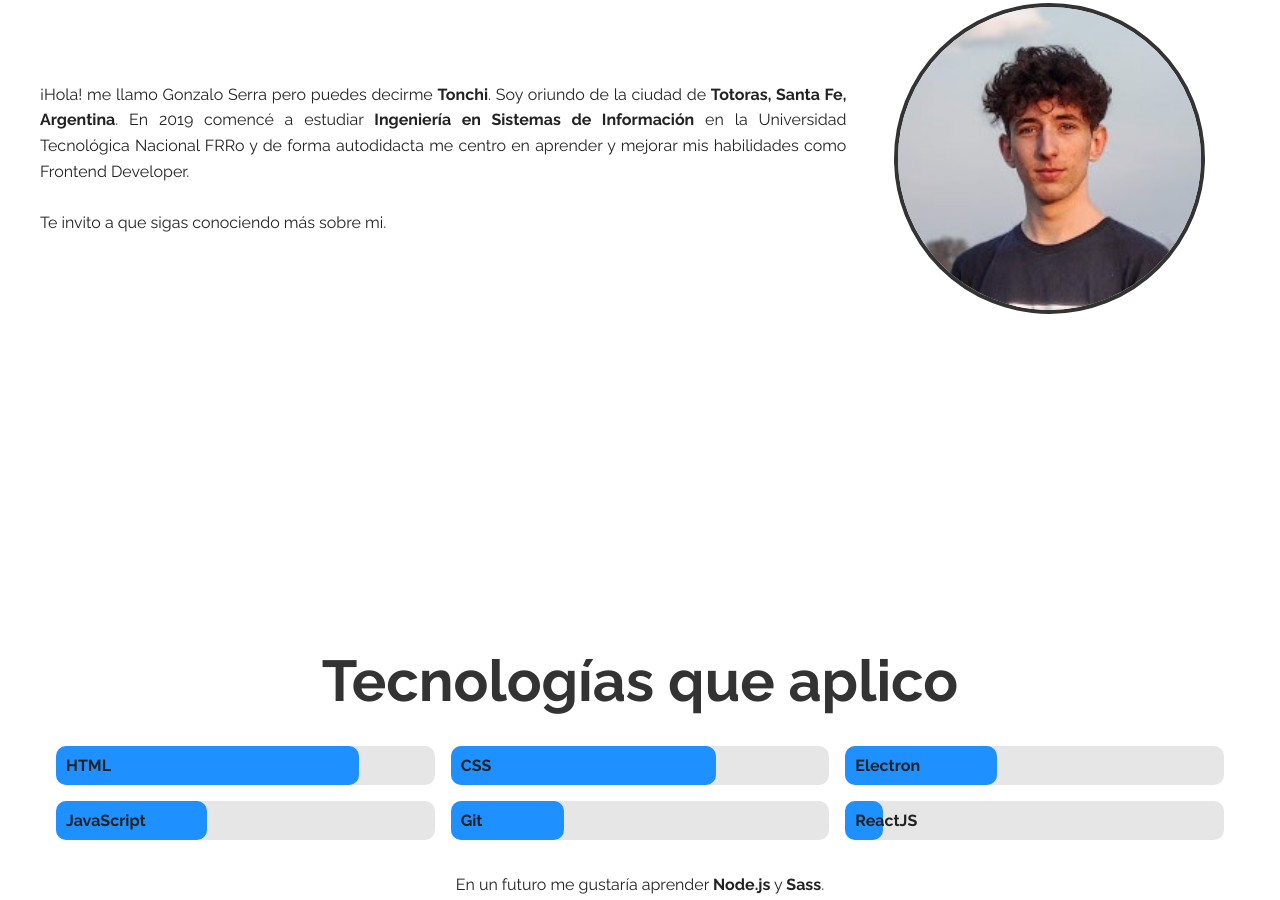
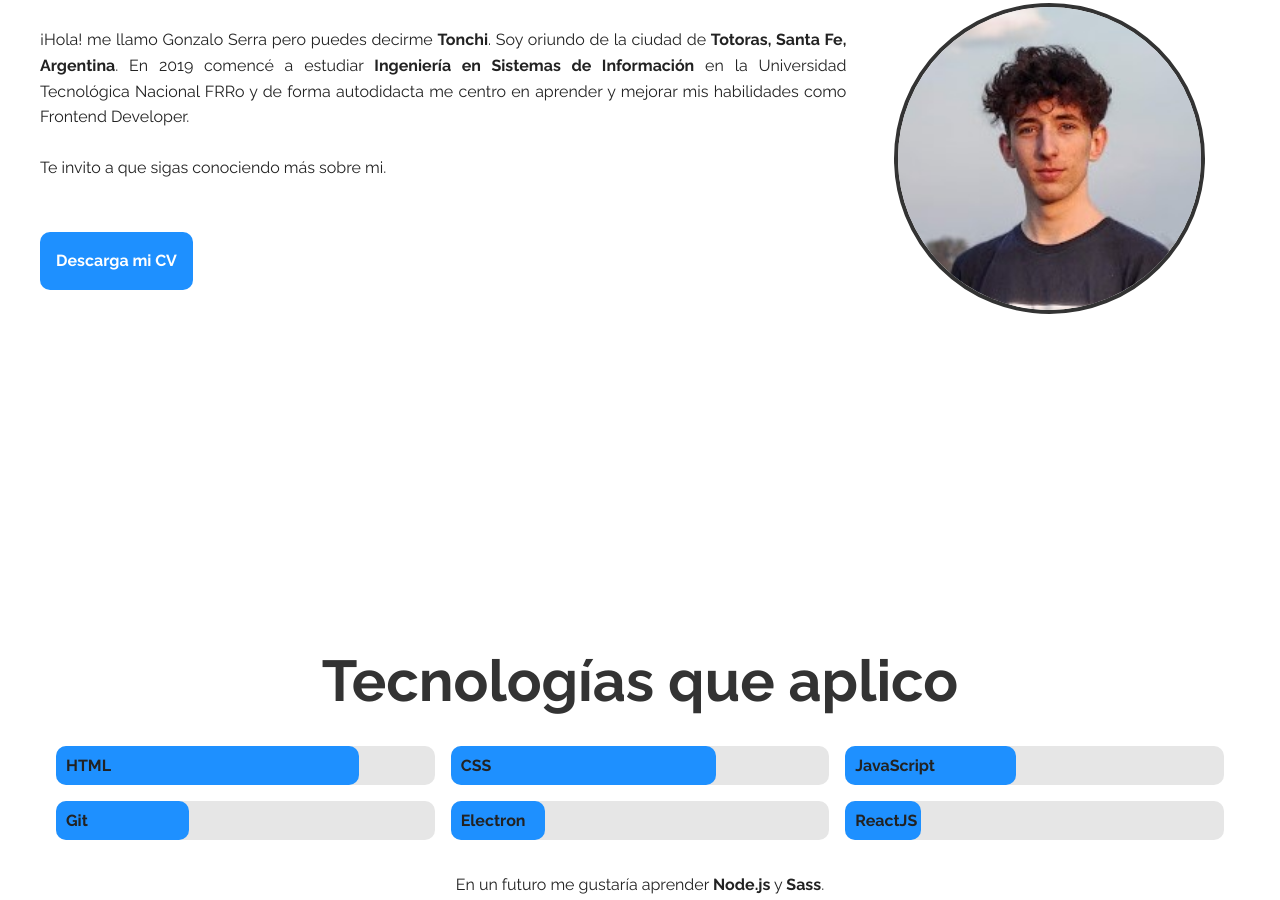
Before and after one commit to tonchiserra/portafolioWeb, a plain HTML site: page index.html in a window 1280 px wide. Shown: the part 1107-2007 px from the top of the page. Drawn offline with Linux system fonts and the light colour scheme.

Commit message:
added download cv button

```diff
--- a/index.html
+++ b/index.html
@@ -73,6 +73,8 @@
                 ¡Hola! me llamo Gonzalo Serra pero puedes decirme <b>Tonchi</b>. Soy oriundo de la ciudad de <b>Totoras, Santa Fe, Argentina</b>. En 2019 comencé a estudiar <b>Ingeniería en Sistemas de Información</b> en la Universidad Tecnológica Nacional FRRo y de forma autodidacta me centro en aprender y mejorar mis habilidades como Frontend Developer.
                 <br><br>
                 Te invito a que sigas conociendo más sobre mi.
+                <br><br><br>
+                <a href="./assets/cv.pdf" class="cv-btn">Descarga mi CV</a>
             </p>
             <img class="about-image" src="assets/profile-image.jpg" alt="Gonzalo Serra">
         </div>
@@ -84,9 +86,9 @@
         <div class="skills-content">
             <div class="progressHTML"><span><strong>HTML</strong></span></div>
             <div class="progressCSS"><span><strong>CSS</strong></span></div>
-            <div class="progressElectron"><span><strong>Electron</strong></span></div>
             <div class="progressJS"><span><strong>JavaScript</strong></span></div>
             <div class="progressGit"><span><strong>Git</strong></span></div>
+            <div class="progressElectron"><span><strong>Electron</strong></span></div>
             <div class="progressReact"><span><strong>ReactJS</strong></span></div>
         </div>
         <p>En un futuro me gustaría aprender <strong>Node.js</strong> y <strong>Sass</strong>.</p>
@@ -123,6 +125,20 @@
         <div class="proyects-content">
 
             <article class="proyect">
+                <a href="https://github.com/tonchiserra/ToDoList" target="_blank" rel="noopener"><img src="assets/todolist-image.png" alt="ToDoList image" class="proyect-image"></a>
+                <div class="proyect-description">
+                    <h4 class="proyect-title"><a href="https://github.com/tonchiserra/ToDoList" target="_blank" rel="noopener">ToDoList</a></h4>
+                    <p class="text">App Web de lista de tareas, creada utilizando create-react-app. Las tareas realizadas y a realizar se almacenan en el LocalStorage. <a href="https://todolist-gserra.netlify.app/" target="_blank" rel="noopener">Probar ahora</a>.</p>
+                </div>
+                <div class="proyect-technologies">
+                    <i class="fab fa-react"></i>
+                    <i class="fab fa-js"></i>
+                    <i class="fab fa-css3-alt"></i>
+                    <i class="fab fa-html5"></i>
+                </div>
+            </article>
+
+            <article class="proyect">
                 <a href="https://github.com/tonchiserra/price-list" target="_blank" rel="noopener"><img src="assets/price-list-image.png" alt="Price-list image" class="proyect-image"></a>
                 <div class="proyect-description">
                     <h4 class="proyect-title"><a href="https://github.com/tonchiserra/price-list" target="_blank" rel="noopener">Price-list</a></h4>
@@ -144,20 +160,6 @@
                     <p class="text">Aplicación web para los estudiantes de cualquier carrera. Ingresando tres condiciones esta app calcula cuanto porcentaje llevas de carrera completa.</p>
                 </div>
                 <div class="proyect-technologies">
-                    <i class="fab fa-js"></i>
-                    <i class="fab fa-css3-alt"></i>
-                    <i class="fab fa-html5"></i>
-                </div>
-            </article>
-
-            <article class="proyect">
-                <a href="https://github.com/tonchiserra/ToDoList" target="_blank" rel="noopener"><img src="assets/todolist-image.png" alt="ToDoList image" class="proyect-image"></a>
-                <div class="proyect-description">
-                    <h4 class="proyect-title"><a href="https://github.com/tonchiserra/ToDoList" target="_blank" rel="noopener">ToDoList</a></h4>
-                    <p class="text">App Web de lista de tareas, creada utilizando create-react-app. Las tareas realizadas y a realizar se almacenan en el LocalStorage. <a href="https://todolist-gserra.netlify.app/" target="_blank" rel="noopener">Probar ahora</a>.</p>
-                </div>
-                <div class="proyect-technologies">
-                    <i class="fab fa-react"></i>
                     <i class="fab fa-js"></i>
                     <i class="fab fa-css3-alt"></i>
                     <i class="fab fa-html5"></i>
--- a/style.css
+++ b/style.css
@@ -258,6 +258,18 @@ p {
     border: 4px solid var(--title-color);
 }
 
+.about-content .cv-btn {
+    border-radius: 10px;
+    padding: 1rem;
+    display: block;
+    width: auto;
+    font-weight: bold;
+    text-align: center;
+    text-decoration: none;
+    color: var(--white-color);
+    background-color: var(--first-color);
+}
+
 
 /*-- Skills --*/
 .skills {
@@ -293,19 +305,19 @@ p {
 }
 
 .progressJS span {
-    width: 40%;
+    width: 45%;
 }
 
 .progressReact span {
-    width: 10%;
+    width: 20%;
 }
 
 .progressElectron span {
-    width: 40%;
+    width: 25%;
 }
 
 .progressGit span {
-    width: 30%;
+    width: 35%;
 }
 
 .skills p {
@@ -326,6 +338,10 @@ p {
 
 .skills-content2-r {
 
+}
+
+.skills-content2 ul {
+    padding: 0;
 }
 
 .skills-content2 li {
@@ -597,6 +613,10 @@ p {
         width: 30%;
     }
 
+    .about-content .cv-btn {
+        display: inline-block;
+    }
+
     .skills-content {
         grid-template-columns: 1fr 1fr;
     }
```
Also changed, not shown: 1 other file.
